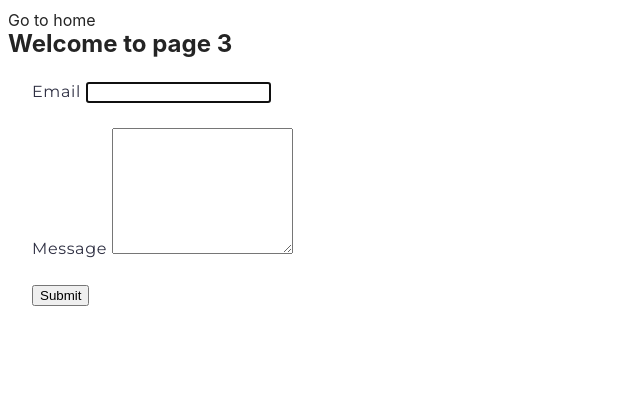
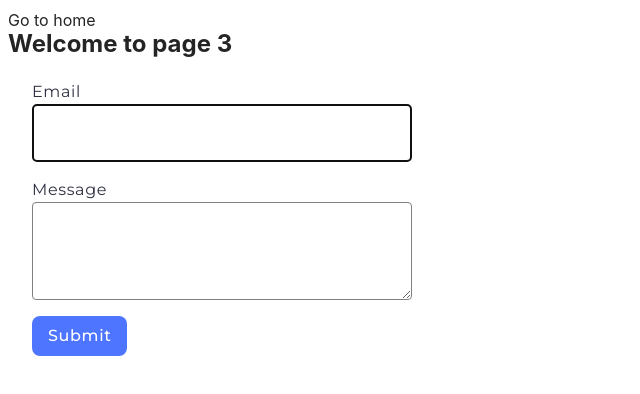
Before and after one commit to Matematuka/goit-js-hw-09, a website built with Vite: page src/2-form.html in a window 1280 px wide. Shown: the whole page, without its empty margins (0-640 px from the left). Built offline with nearby package versions, Linux system fonts and the light colour scheme.

Commit message:
Task-2/styles

```diff
--- a/src/css/styles.css
+++ b/src/css/styles.css
@@ -55,17 +55,23 @@ li {
   gap: 16px;
 }
 
-label {
-color: #2E2F42;
-font-family: Montserrat;
-font-size: 16px;
-font-style: normal;
-font-weight: 400;
-line-height: 24px;
-letter-spacing: 0.64px;
-margin-bottom: 8px;
+.label {
+  color: #2E2F42;
+  font-family: Montserrat;
+  font-size: 16px;
+  font-style: normal;
+  font-weight: 400;
+  line-height: 1.5em;
+  letter-spacing: 0.64px;
 }
 .mail {
+  color: #2E2F42;
+  font-family: Montserrat;
+  font-size: 16px;
+  font-style: normal;
+  font-weight: 400;
+  line-height: 24px;
+  letter-spacing: 0.64px;
   display: flex;
   width: 360px;
   height: 40px;
@@ -73,7 +79,13 @@ margin-bottom: 8px;
   align-items: center;
   border-radius: 4px;
   border: 1px solid #808080;
-  padding: 8px;
+  padding-left: 16px;
+  padding-top: 8px;
+  padding-bottom: 8px;
+}
+.mail:hover,
+.mail:focus {
+  border: 1px solid #000;
 }
 
 .mail::placeholder {
@@ -86,8 +98,48 @@ margin-bottom: 8px;
   letter-spacing: 0.64px;
 }
 .text {
+  color: #2E2F42;
+  font-family: Montserrat;
+  font-size: 16px;
+  font-style: normal;
+  font-weight: 400;
+  line-height: 24px;
+  letter-spacing: 0.64px;
+  display: flex;
+  justify-content: center;
+  align-items: center;
+  padding-left: 16px;
+  padding-top: 8px;
+  padding-bottom: 8px;
   width: 360px;
   height: 80px;
   border-radius: 4px;
   border: 1px solid #808080;
 }
+
+.text:hover,
+.text:focus {
+  border: 1px solid #000;
+}
+.btn {
+  display: flex;
+  padding: 8px 16px;
+  justify-content: center;
+  align-items: center;
+  gap: 10px;
+  color: #FFF;
+  font-family: Montserrat;
+  font-size: 16px;
+  font-style: normal;
+  font-weight: 500;
+  line-height: 1.5em;
+  letter-spacing: 0.64px;
+  border-radius: 8px;
+  background: #4E75FF;
+  border: none;
+}
+
+.btn:hover,
+.btn:focus {
+  background: #6C8CFF;
+}
--- a/src/js/2-form.js
+++ b/src/js/2-form.js
@@ -1,10 +1,16 @@
-const form = document.querySelector('.feedback-form');
-const input = document.querySelector('.form-input');
-const textarea = document.querySelector('.form-textarea');
-const button = document.querySelector('form-buttton');
+const form = document.querySelector(".feedback-form");
+const input = document.querySelector("input");
+const textarea = document.querySelector("textarea");
+const button = document.querySelector("button");
+const labels = document.querySelectorAll("label");
 input.classList.add("mail");
 textarea.classList.add("text");
 button.classList.add("btn");
+
+for (let item of labels) {
+  item.classList.add("label");
+}
+
 
 const localStorageKey = 'feedback-form-state';
 form.addEventListener('input', saveToLS);
```
